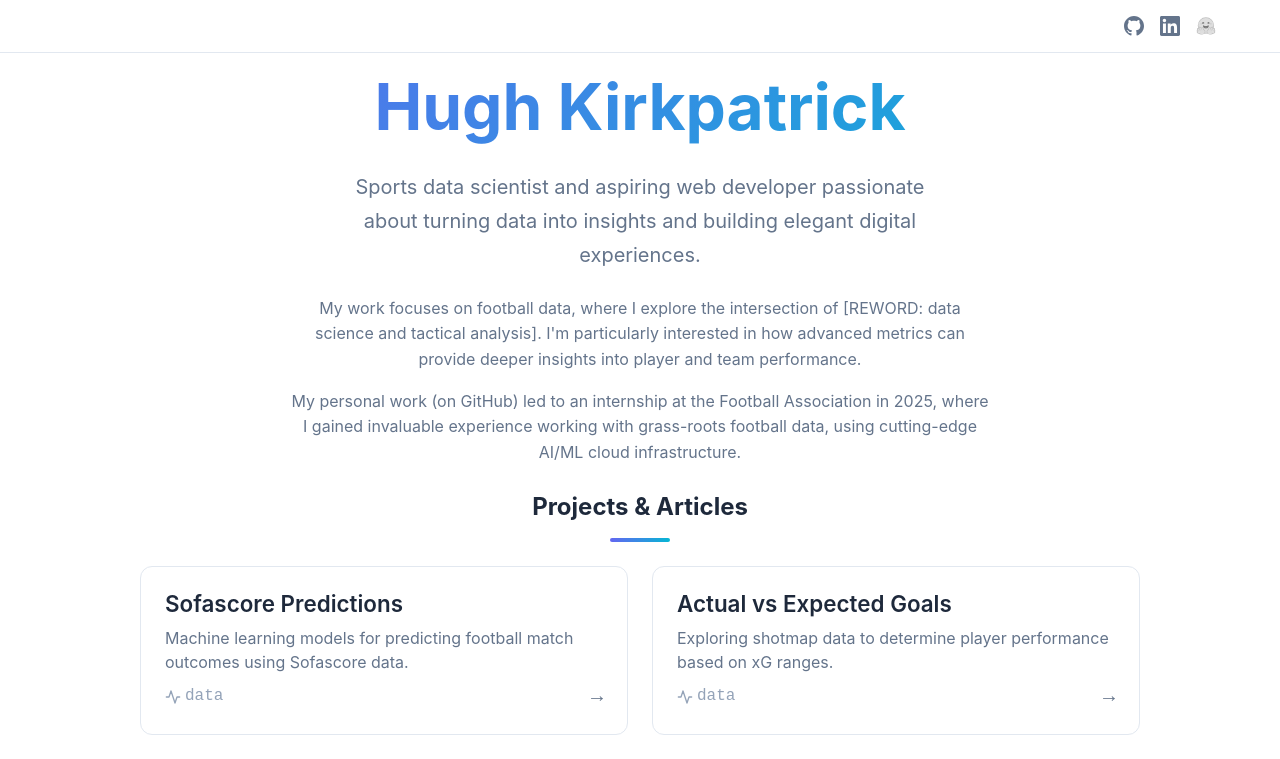
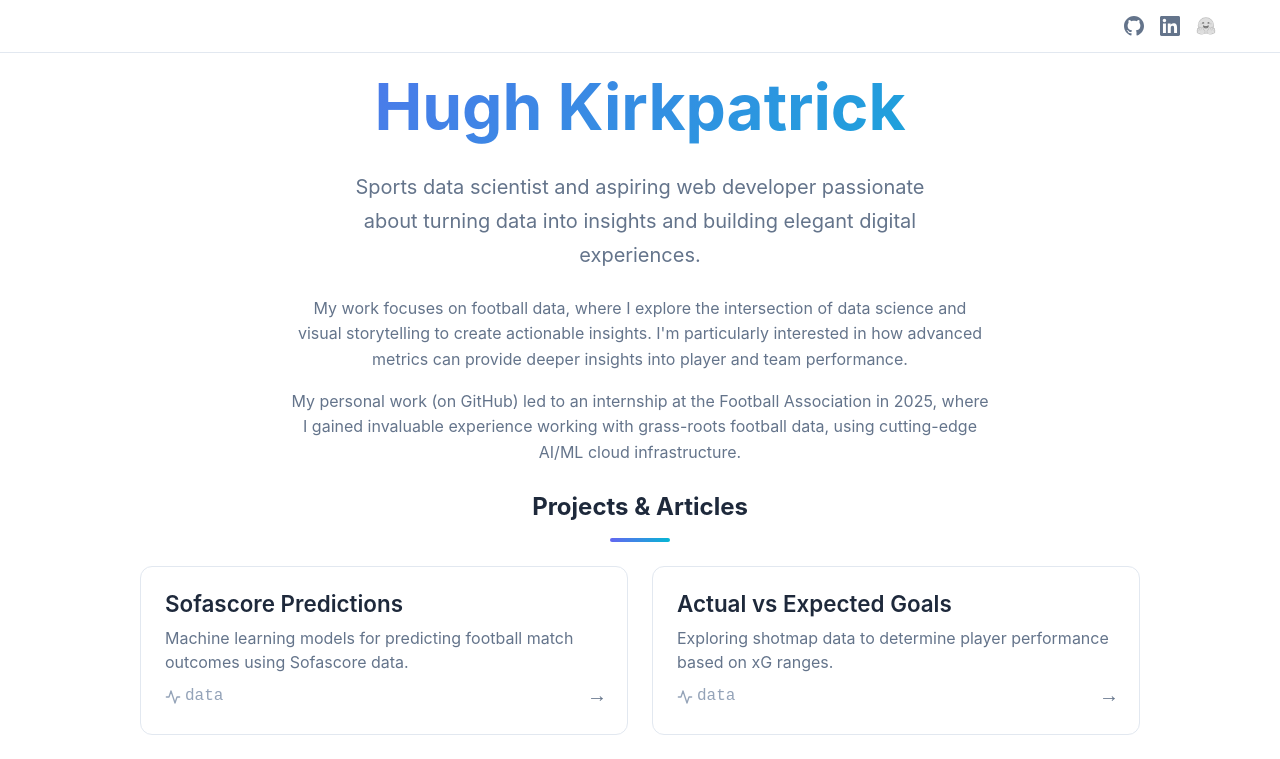
Before and after one commit to Singular-Bean/hughkirkpatrick.net, a React (Vite) app: page / in a window 1280 px wide. Shown: the top 759 px of the page. Built offline with nearby package versions, Linux system fonts and the light colour scheme.

Commit message:
Various tweaks

```diff
--- a/src/pages/Home.jsx
+++ b/src/pages/Home.jsx
@@ -36,8 +36,7 @@ function Home() {
                         </p>
                         <div className="hero-description">
                             <p>
-                                My work focuses on football data, where I explore the intersection of [REWORD:
-                                data science and tactical analysis]. I'm particularly interested in how advanced
+                                My work focuses on football data, where I explore the intersection of data science and visual storytelling to create actionable insights. I'm particularly interested in how advanced
                                 metrics can provide deeper insights into player and team performance.</p>
                             <p>
                                 My personal work (on GitHub) led to an internship at the Football Association in 2025, where I
```
